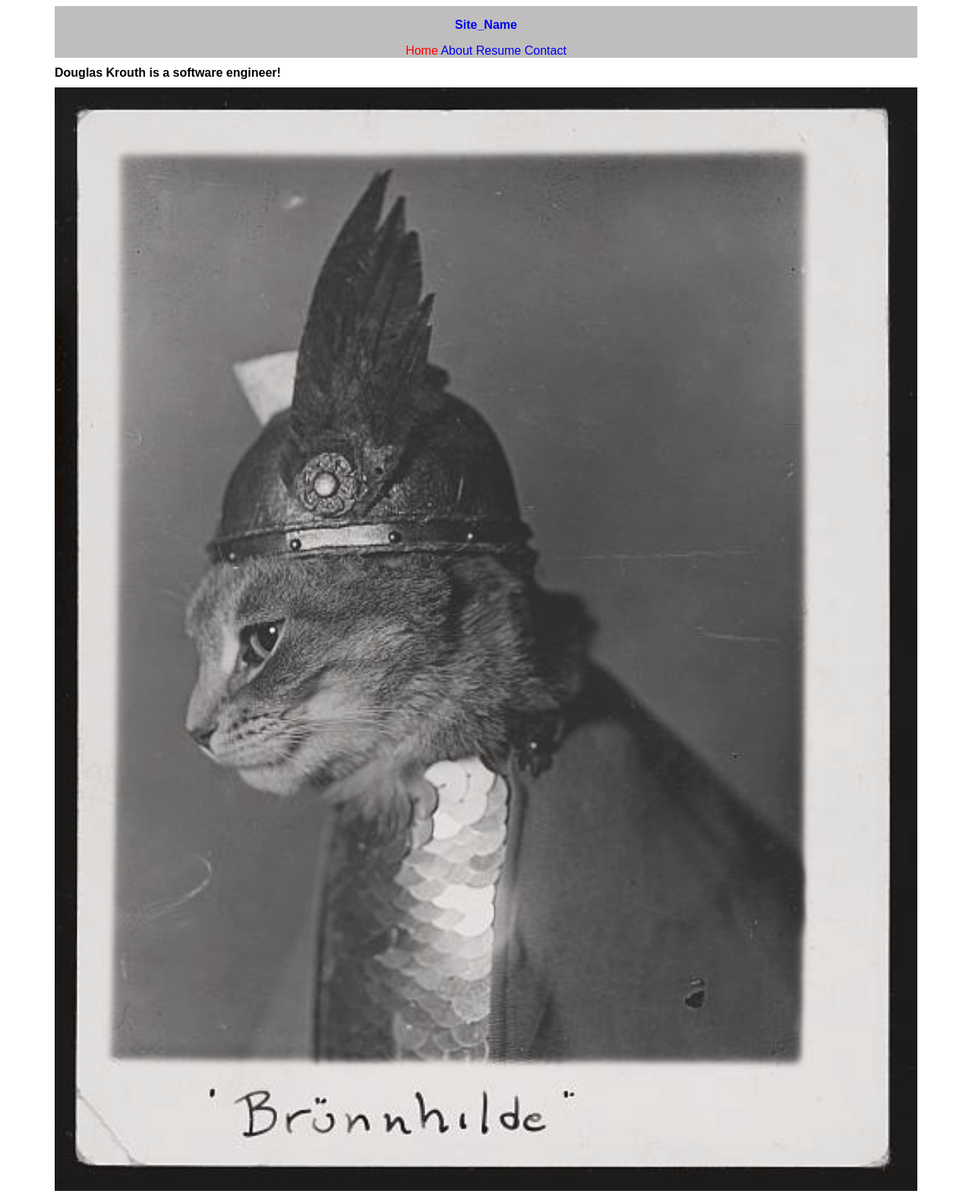
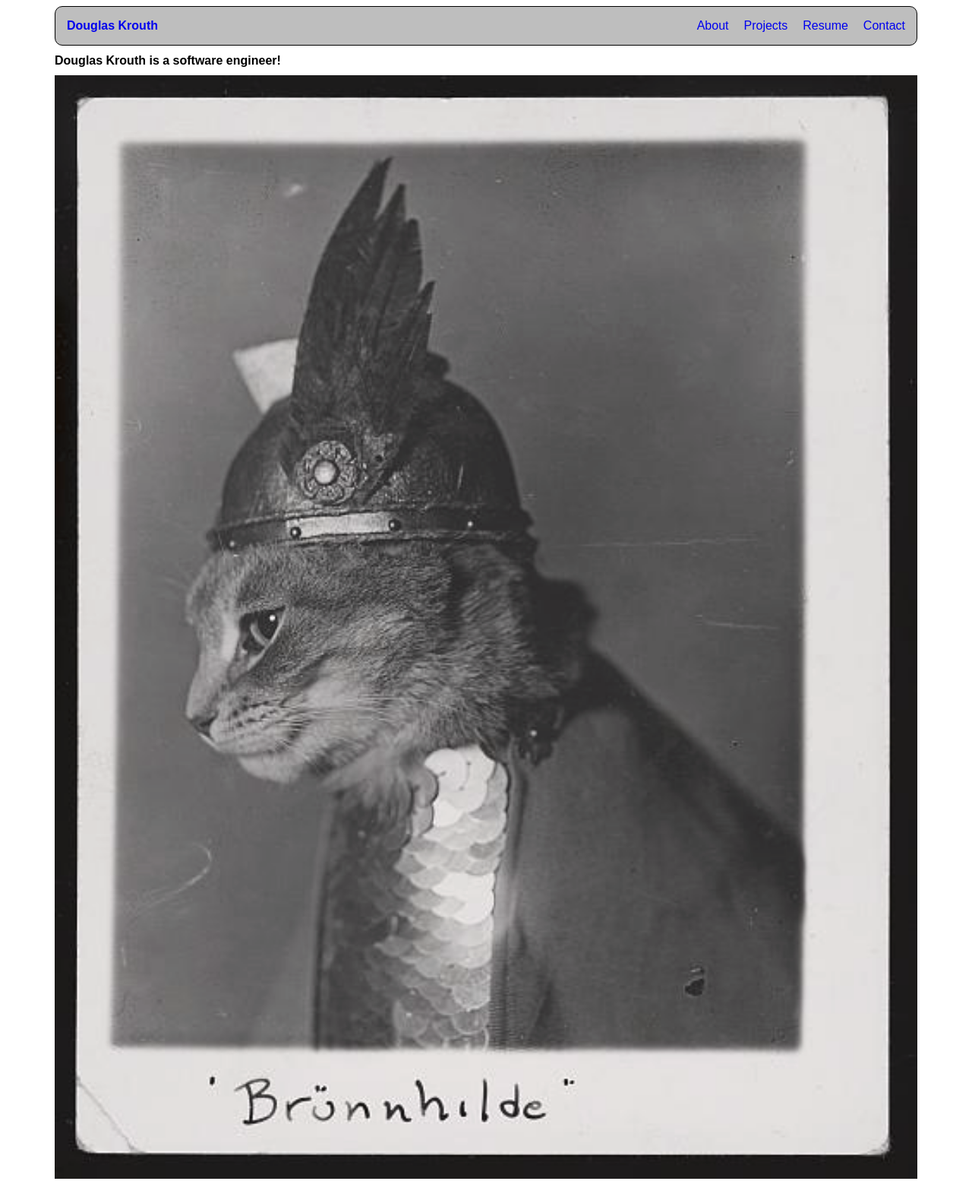
Before and after one commit to DouglasKrouth/DouglasKrouth.github.io, a Jekyll site: the page built from index.html, in a window 1280 px wide. Shown: the whole page at 76% size. Built offline with Jekyll 4.4.1, drawn with Linux system fonts in a browser that asks for light colours.

Commit message:
Cleaned up header

```diff
--- a/_data/navigation.yml
+++ b/_data/navigation.yml
@@ -1,7 +1,7 @@
-- name: Home
-  link: /
 - name: About
   link: /about.html
+- name: Projects
+  link: /projects.html
 - name: Resume
   link: /resume.html
 - name: Contact
--- a/_includes/navigation.html
+++ b/_includes/navigation.html
@@ -8,7 +8,7 @@
 <nav>
     <!-- This value is hardcoded to index.html - Would probably be better to pass this as jekyll nav param -->
     <a href="index.html">
-            <h3>Site_Name</h3>
+        <h3>Douglas Krouth</h3>
     </a>
     <div class="nav_list">
         {% for item in site.data.navigation %}
--- a/assets/css/navbar.css
+++ b/assets/css/navbar.css
@@ -5,21 +5,23 @@ Inherit styles from main styles.css for font, etc. */
 nav {
     display: flex;
     justify-content: space-between;
-    flex-direction: column;
+    flex-direction: row;
     align-items: center;
     background: #BEBEBE;
-    padding: 0 15px;
+    padding-left: 15px;
+    padding-right: 15px;
+    border-radius: 10px;
+    border: 1px solid black;
 }
 
-#nav_list {
-    gap: 10px;
+.nav_list {
     display: flex;
     flex-direction: row;
     justify-content: space-evenly;
-    padding: 10px;
+    gap: 20px;
 }
 
-#nav_link {
+/* .nav_link {
     display: flex;
     justify-content: space-around;
-}
+} */
```
Lines whose indentation alone changed are shown as unchanged.
